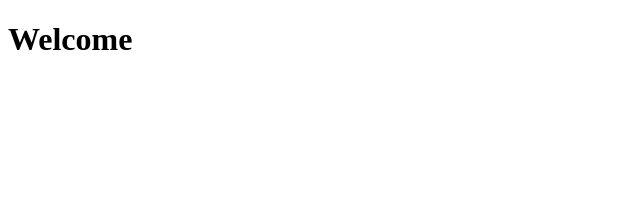
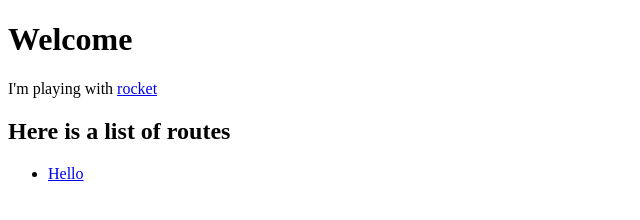
Before and after one commit to fibonacid/hello-rocket, a plain HTML site: page static/index.html in a window 1280 px wide. Shown: the whole page, without its empty margins (0-640 px from the left). Drawn offline with Linux system fonts and the light colour scheme.

Commit message:
list routes

```diff
--- a/static/index.html
+++ b/static/index.html
@@ -8,5 +8,12 @@
 </head>
 <body>
     <h1>Welcome</h1>
+    <p>I'm playing with <a href="https://rocket.rs">rocket</a></p>
+    <h2>Here is a list of routes</h2>
+    <ul>
+        <li>
+            <a href="/hello/lorenzo">Hello</a>
+        </li>
+    </ul>
 </body>
 </html>
```
